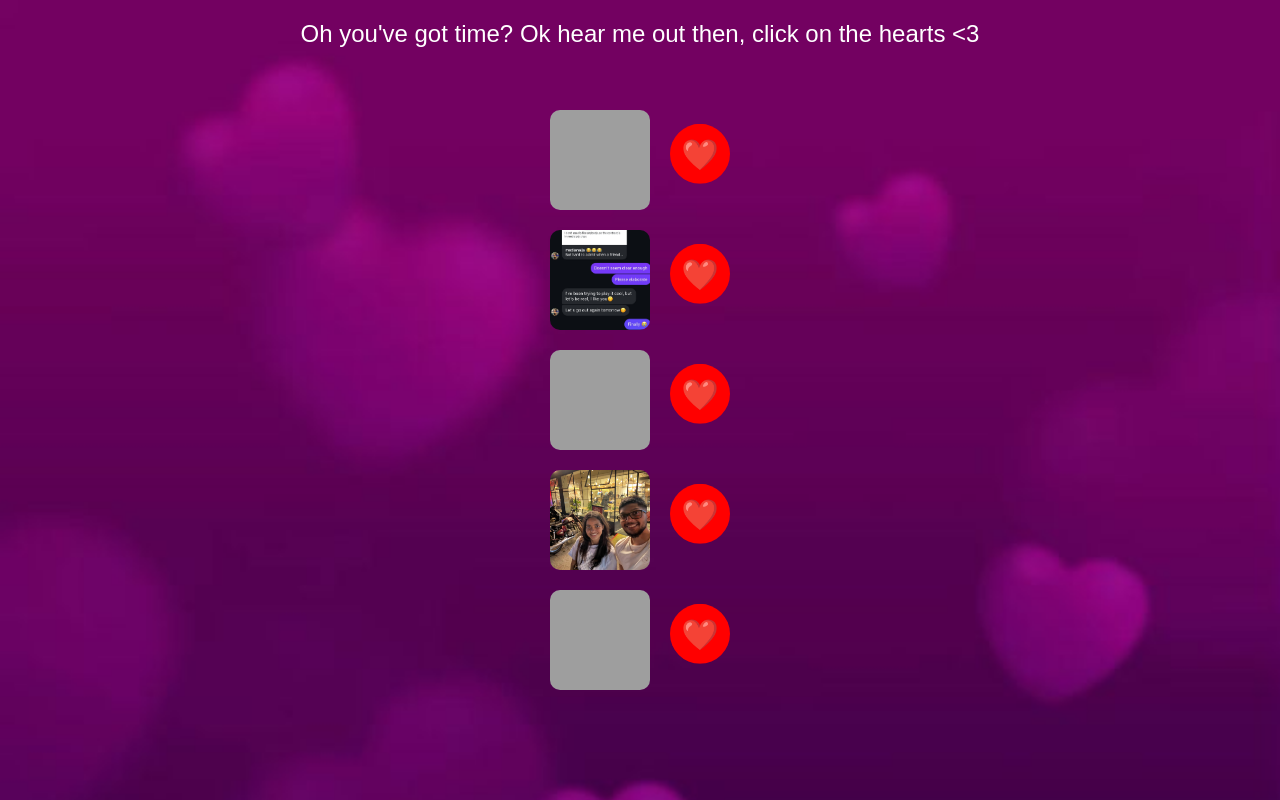
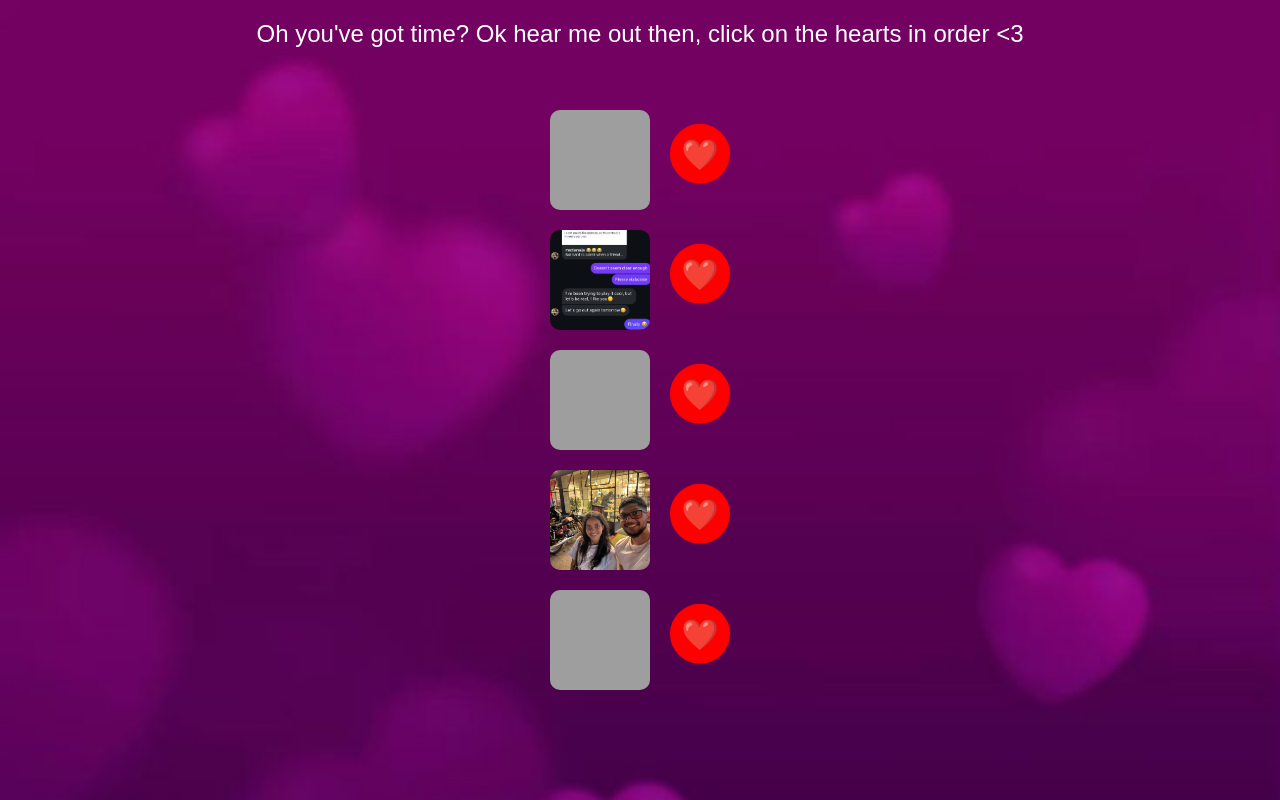
Before and after one commit to Adi-194/vday, a plain HTML site: page index.html in a window 1280 px wide. Drawn offline with nearby package versions, Linux system fonts and the light colour scheme; grey boxes are pictures that could not be loaded.

Commit message:
Update index.html

```diff
--- a/index.html
+++ b/index.html
@@ -156,7 +156,7 @@
 </head>
 <body>
 
-    <h1>Oh you've got time? Ok hear me out then, click on the hearts <3</h1>
+    <h1>Oh you've got time? Ok hear me out then, click on the hearts in order <3</h1>
 
     <div class="container">
         <div class="date-row">
```
